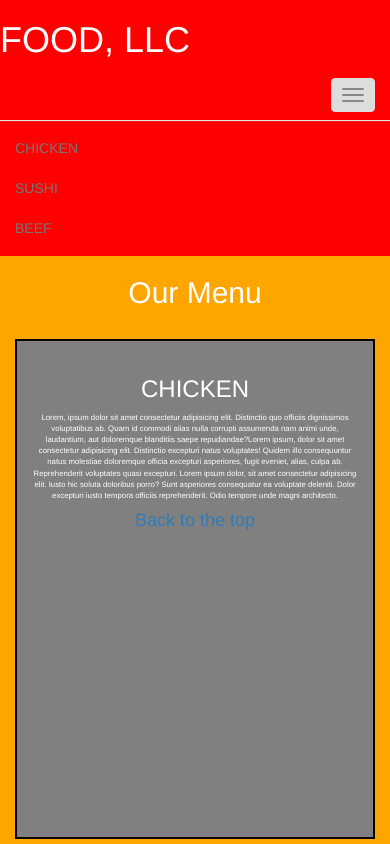
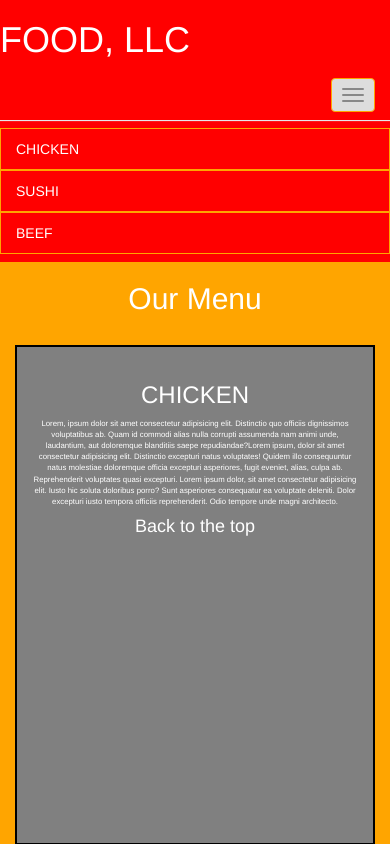
Before and after one commit to maycodin/mod-3-ass, a plain HTML site: page index.html in a window 390 px wide. Both pictures are taken after a click on the button "Toggle navigation". Shown: the top 844 px of the page. Drawn offline with nearby package versions, Linux system fonts and the light colour scheme.

Commit message:
Update styles.css
styles.css

```diff
--- a/css/styles.css
+++ b/css/styles.css
@@ -12,6 +12,9 @@ body {
 }
 div h2 {
     text-align: center;
+}
+h4{
+    color: white;
 }
 #chicken{
     background-color: grey;
@@ -43,3 +46,16 @@ div h2 {
     border: 2px solid black;
     font-size: 2vw;
 }
+
+#nav-list li:hover{
+    background-color: gray;
+    color: white;
+}
+#collapsable-nav li a{
+    border: 1px solid orange;
+    color: white;
+
+}
+.navbar-header button.navbar-toggle, .navbar-header .iconbar {
+    border: 1px solid orange;
+}
```
